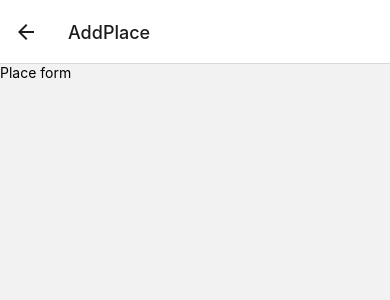
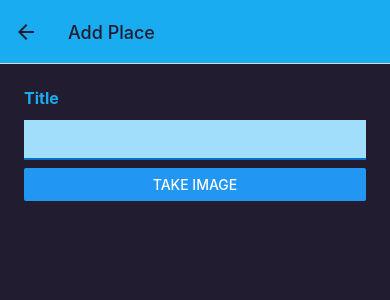
Before and after one commit to DmytroKhrishu/FavoritePlacesDemoApp, a React Native app: screen /AddPlace in a window 390 px wide. Shown: the top 300 px of the page. Built offline with nearby package versions, Linux system fonts and the light colour scheme.

Commit message:
added an ImagePicker(taking photos) for Android

```diff
--- a/App.js
+++ b/App.js
@@ -4,7 +4,7 @@ import { createNativeStackNavigator } from '@react-navigation/native-stack';
 import AddPlace from './screens/AddPlace';
 import AllPlaces from './screens/AllPlaces';
 import IconButton from './components/UI/IconButton';
-
+import { Colors } from './constants/colors';
 const Stack = createNativeStackNavigator();
 
 export default function App() {
@@ -12,7 +12,13 @@ export default function App() {
     <>
       <StatusBar style="dark" />
       <NavigationContainer>
-        <Stack.Navigator>
+        <Stack.Navigator
+          screenOptions={{
+            headerStyle: { backgroundColor: Colors.primary500 },
+            headerTintColor: Colors.gray700,
+            contentStyle: {backgroundColor: Colors.gray700},
+          }}
+        >
           <Stack.Screen
             name="AllPlaces"
             component={AllPlaces}
@@ -28,7 +34,13 @@ export default function App() {
               title: 'All Places',
             })}
           />
-          <Stack.Screen name="AddPlace" component={AddPlace} />
+          <Stack.Screen
+            name="AddPlace"
+            component={AddPlace}
+            options={{
+              title: 'Add Place',
+            }}
+          />
         </Stack.Navigator>
       </NavigationContainer>
     </>
--- a/app.json
+++ b/app.json
@@ -25,6 +25,14 @@
     },
     "web": {
       "favicon": "./assets/favicon.png"
-    }
+    },
+    "plugins": [
+      [
+        "expo-image-picker",
+        {
+          "cameraPermission": "This app requires camera access to take photos of your favorite places"
+        }
+      ]
+    ]
   }
 }
--- /dev/null
+++ b/components/Places/ImagePicker.js
@@ -0,0 +1,20 @@
+import { Button, View } from 'react-native';
+import { launchCameraAsync } from 'expo-image-picker';
+
+export default function ImagePicker() {
+  async function takeImageHandler() {
+    const image = await launchCameraAsync({
+      allowsEditing: true,
+      aspect: [16, 9],
+      quality: 0.5,
+    });
+    console.log(image);
+  }
+
+  return (
+    <View>
+      <View></View>
+      <Button title="Take Image" onPress={takeImageHandler} />
+    </View>
+  );
+}
--- a/components/Places/PlaceForm.js
+++ b/components/Places/PlaceForm.js
@@ -1,9 +1,48 @@
-import { Text, View } from 'react-native';
+import { useState } from 'react';
+import { ScrollView, StyleSheet, Text, TextInput, View } from 'react-native';
+import { Colors } from '../../constants/colors';
+import ImagePicker from './ImagePicker';
 
 export default function PlaceForm() {
+  const [enteredTitle, setEnteredTitle] = useState('');
+
+  function changeTitleHandler(enteredText) {
+    setEnteredTitle(enteredText);
+  }
+
   return (
-    <View>
-      <Text>Place form</Text>
-    </View>
+    <ScrollView style={styles.form}>
+      <View>
+        <Text style={styles.label}>Title</Text>
+        <TextInput
+          style={styles.input}
+          onChangeText={changeTitleHandler}
+          value={enteredTitle}
+        />
+      </View>
+      <ImagePicker />
+    </ScrollView>
   );
 }
+
+const styles = StyleSheet.create({
+  form: {
+    flex: 1,
+    padding: 24,
+  },
+  label: {
+    fontWeight: 'bold',
+    fontSize: 16,
+    marginBottom: 4,
+    color: Colors.primary500,
+  },
+  input: {
+    marginVertical: 8,
+    paddingHorizontal: 4,
+    paddingVertical: 9,
+    fontSize: 16,
+    borderBottomColor: Colors.primary700,
+    borderBottomWidth: 2,
+    backgroundColor: Colors.primary100,
+  },
+});
--- a/components/Places/PlacesList.js
+++ b/components/Places/PlacesList.js
@@ -1,5 +1,6 @@
 import { FlatList, StyleSheet, Text, View } from 'react-native';
 import PlaceItem from './PlaceItem';
+import { Colors } from '../../constants/colors';
 
 export default function PlacesList({ places }) {
   if (!places || places.length === 0) {
@@ -26,6 +27,7 @@ const styles = StyleSheet.create({
     alignItems: 'center',
   },
   fallbackText: {
-    fontSize: 16,
+    fontSize: 18,
+    color: Colors.primary200
   },
 });
--- /dev/null
+++ b/constants/colors.js
@@ -0,0 +1,11 @@
+export const Colors = {
+  primary50: '#cfeffd',
+  primary100: '#a0defb',
+  primary200: '#77cff8',
+  primary400: '#44bdf5',
+  primary500: '#1aacf0',
+  primary700: '#0570c9',
+  primary800: '#003b88',
+  accent500: '#e6b30b',
+  gray700: '#221c30',
+};
--- a/package.json
+++ b/package.json
@@ -14,7 +14,8 @@
     "expo": "~50.0.14",
     "expo-status-bar": "~1.11.1",
     "react": "18.2.0",
-    "react-native": "0.73.6"
+    "react-native": "0.73.6",
+    "expo-image-picker": "~14.7.1"
   },
   "devDependencies": {
     "@babel/core": "^7.20.0"
```
Also changed, not shown: 1 other file (tests, documents, lock files or other folders).
